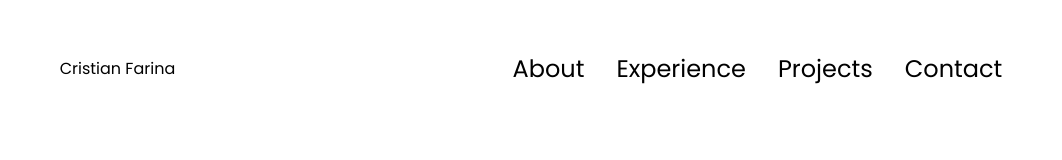
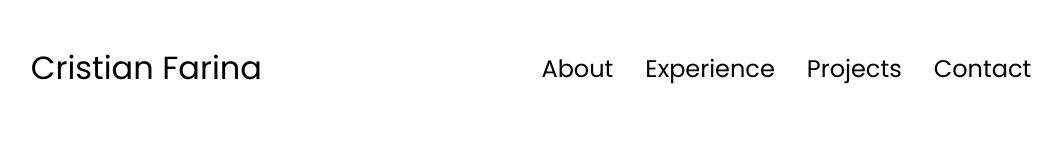
Before and after one commit to Cristian-Farina/cristianfarina.github.io, a plain HTML site: page Index.html in a window 1280 px wide. Shown: the whole page, without its empty margins (109-1171 px from the left). Drawn offline with Linux system fonts and the light colour scheme.

Commit message:
Update style.css

```diff
--- a/style.css
+++ b/style.css
@@ -59,7 +59,7 @@ a:hover {
 }
 
 .logo {
-    fort-size: 2rem;
+    font-size: 2rem;
 }
 
 .logo:hover {
```
